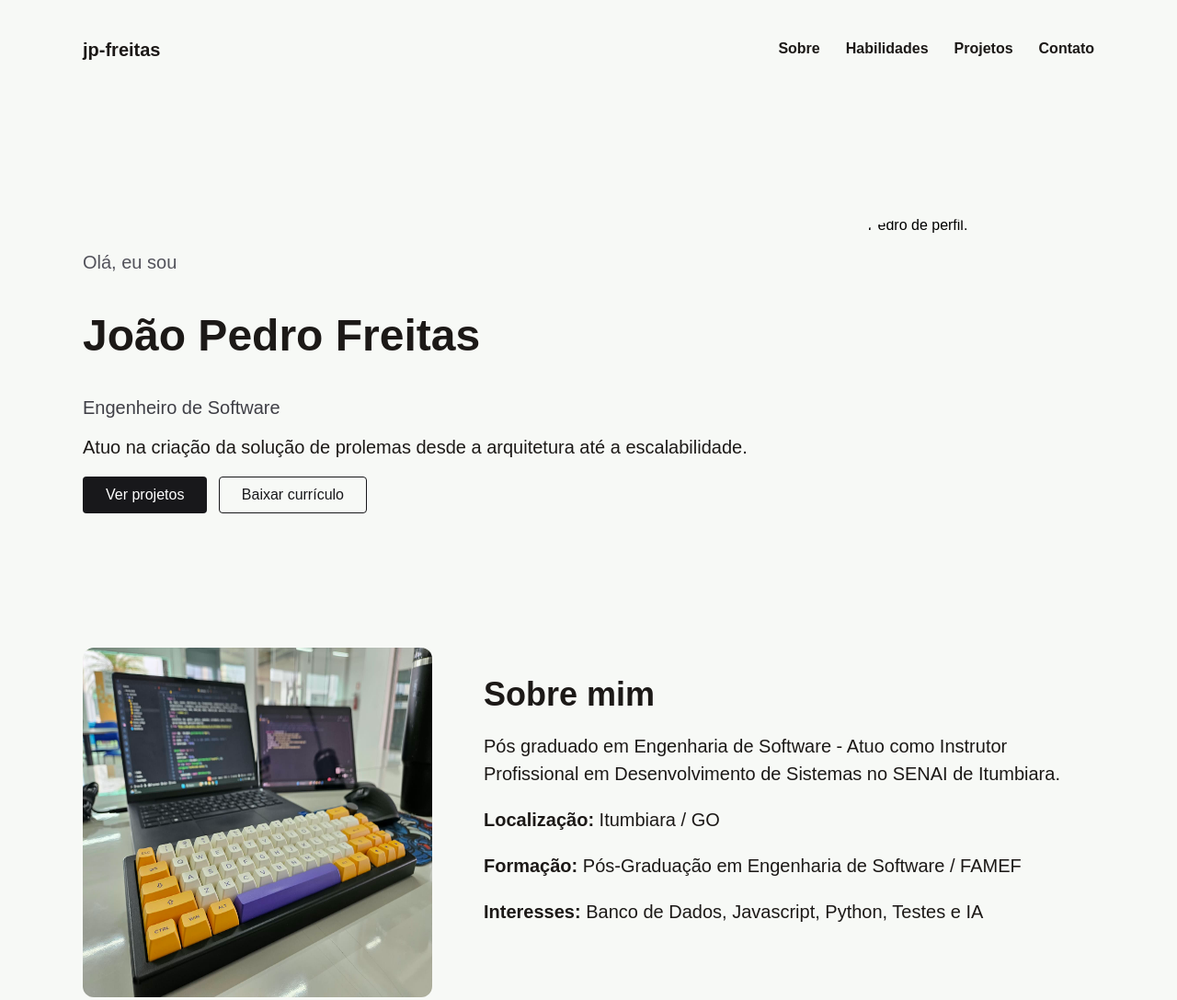
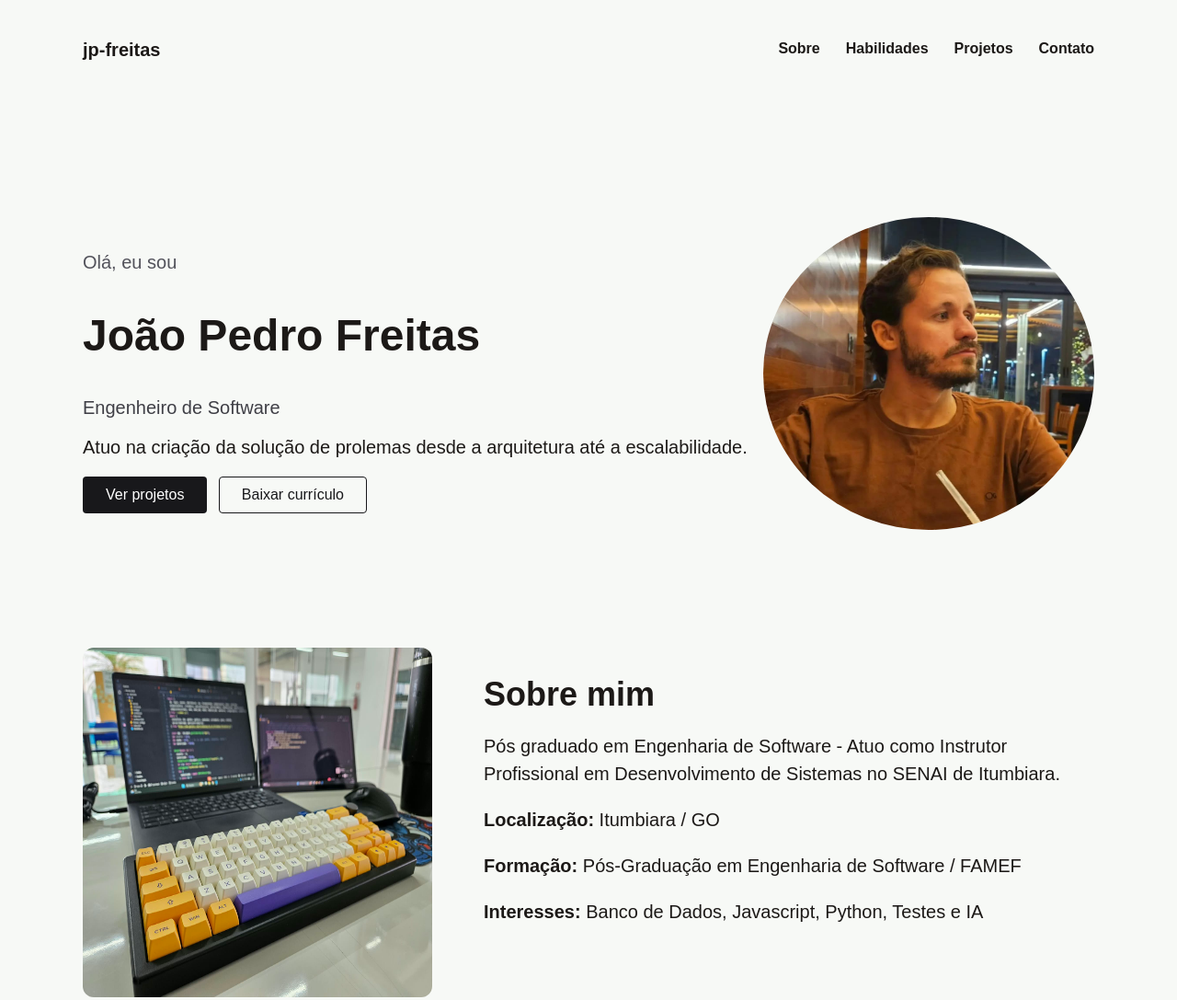
Before and after one commit to jp-freitas/portfolio, a plain HTML site: page index.html in a window 1280 px wide. Shown: the top 1087 px of the page at 92% size. Drawn offline with Linux system fonts and the light colour scheme.

Commit message:
style: Colocando a foto de volta.

```diff
--- a/index.html
+++ b/index.html
@@ -35,7 +35,7 @@
           <!-- sem currículo em PDF (sem telefone e endereço!), o botão leva ao Contato -->
           <a class="sec-button" href="#contato">Baixar currículo</a>
         </div>
-        <img src="img/##.jpeg" alt="Foto de João Pedro de perfil.">
+        <img src="img/avatar.jpeg" alt="Foto de João Pedro de perfil.">
       </section>
       <section id="sobre">
         <img src="img/sobre.jpeg" class="image" alt="Foto de João Pedro de perfil.">
```
